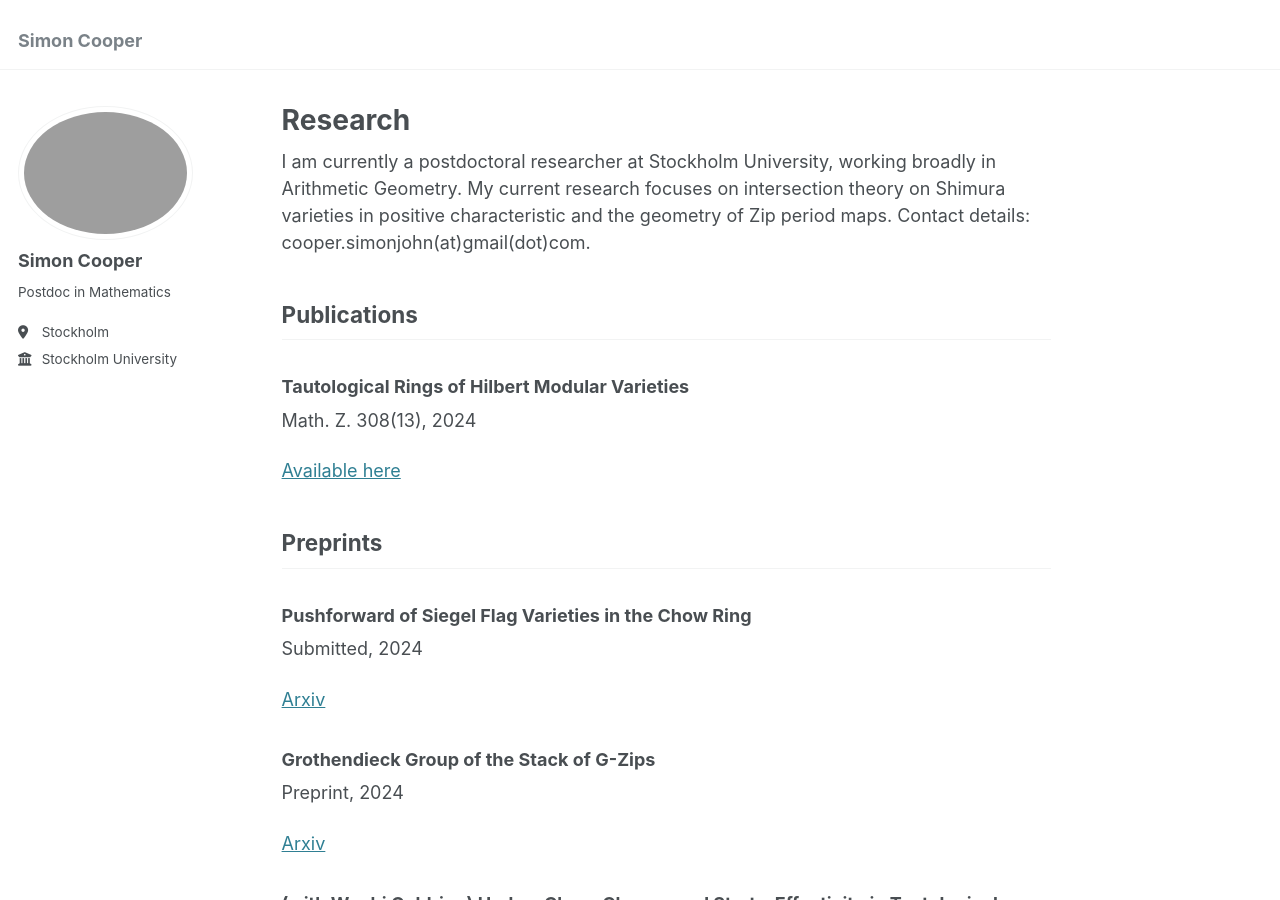
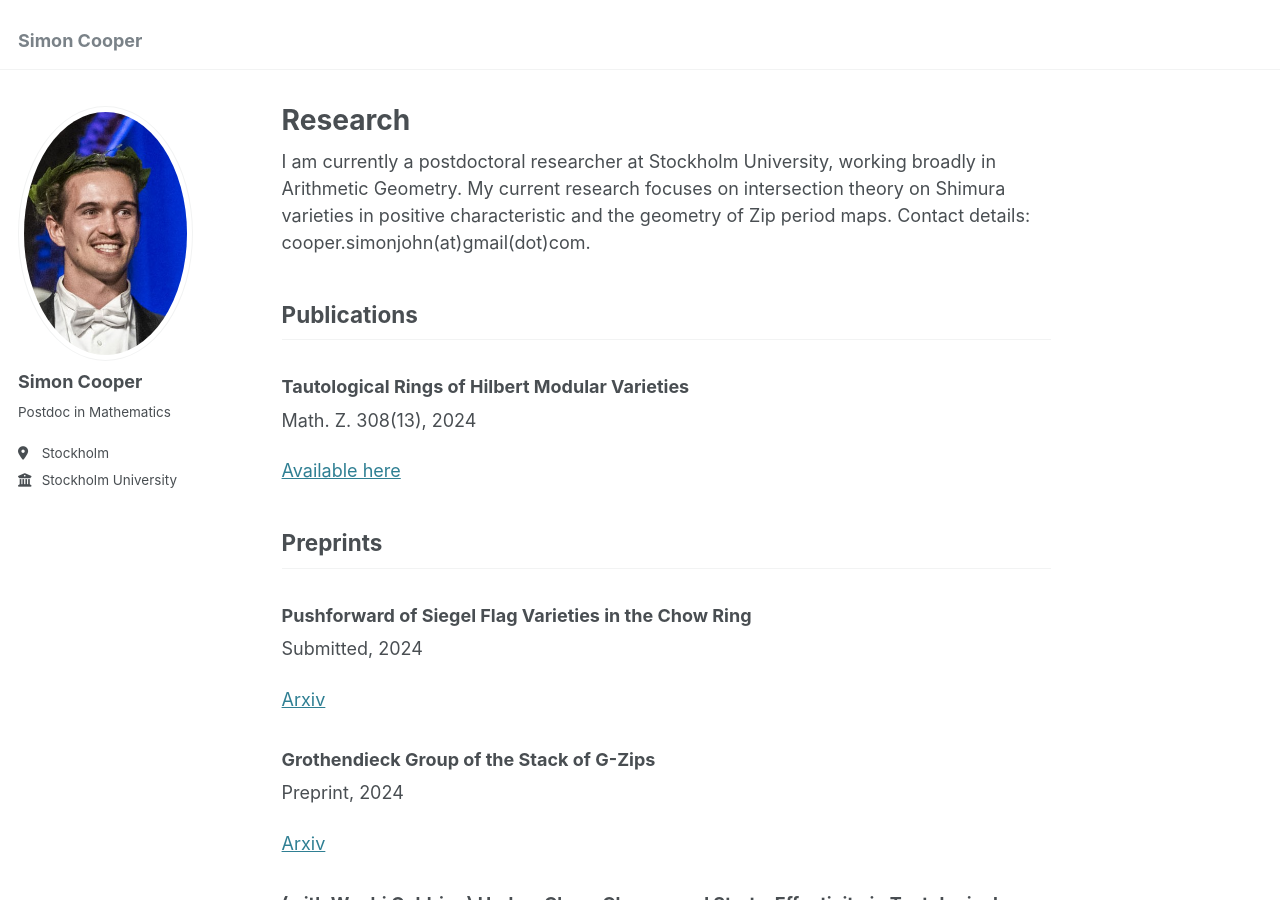
Before and after one commit to s-j-cooper/s-j-cooper.github.io, a Jekyll site: the page built from _pages/about.md, in a window 1280 px wide and 900 px high. Built offline with Jekyll 4.4.1, drawn with Linux system fonts in a browser that asks for light colours.

Commit message:
Update _config.yml

```diff
--- a/_config.yml
+++ b/_config.yml
@@ -21,7 +21,7 @@ repository               : "s-j-cooper.github.io"
 #               Additional customization can be done by editing /_includes/author-profile.html
 author:
   # Biographic information
-  avatar           : # "headshot.JPG"
+  avatar           :  "headshot.JPG"
   name             : "Simon Cooper"
   pronouns         : # example: "she/her"
   bio              : "Postdoc in Mathematics"
```
